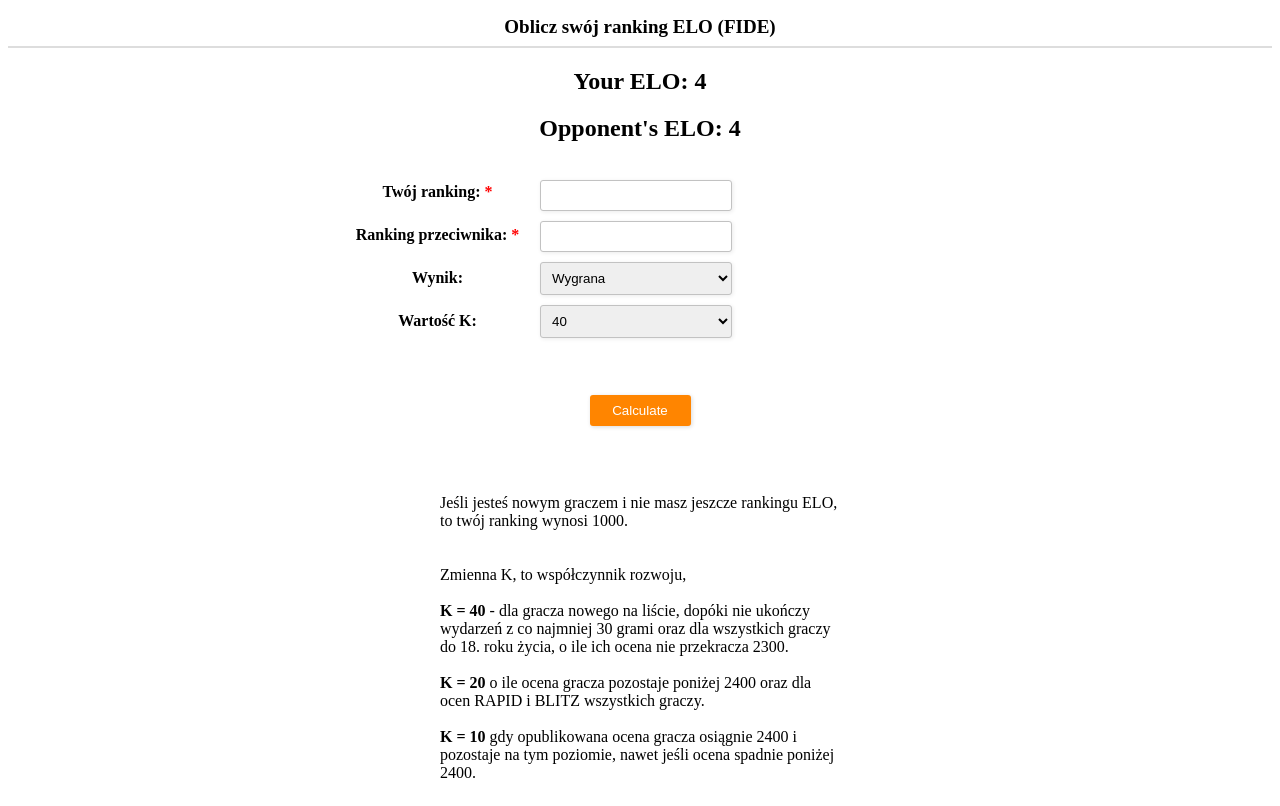
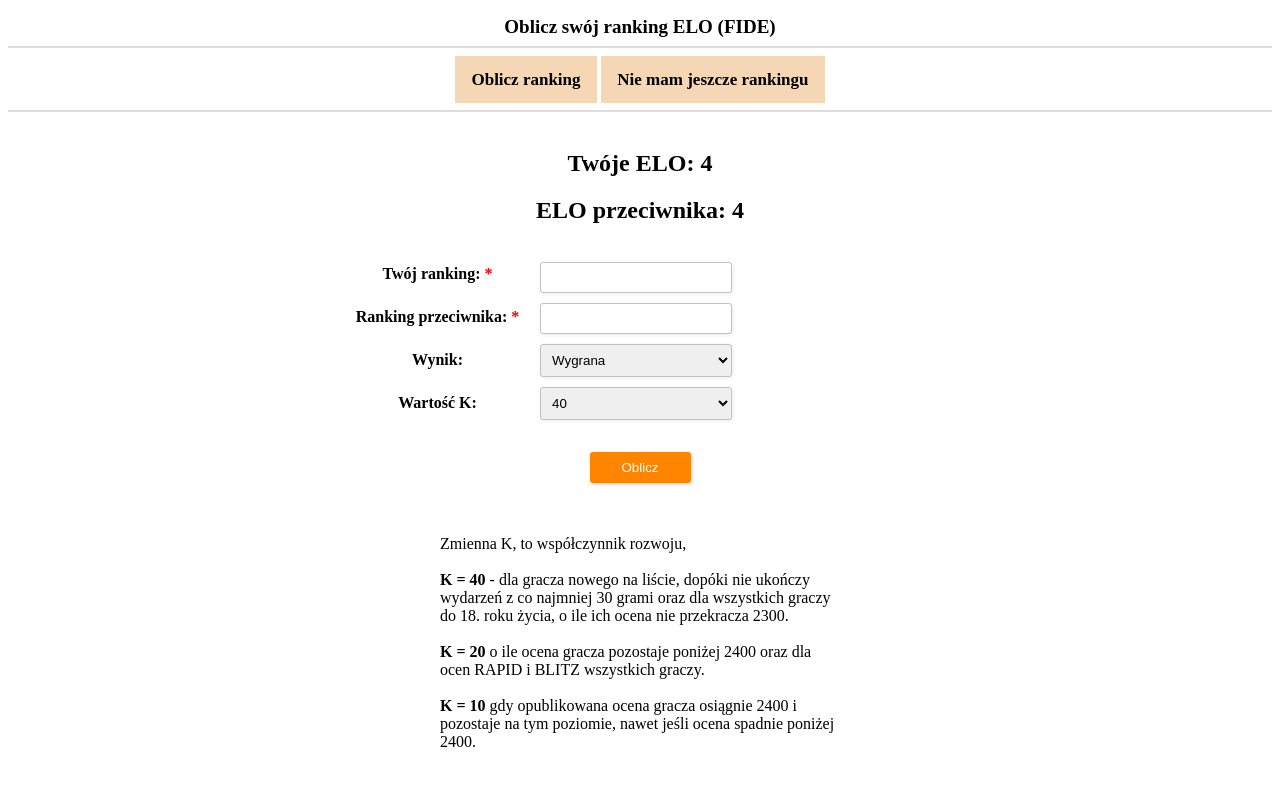
Before and after one commit to Jerzy9/FIDE-rating, a Flask app: template templates/index.html in a window 1280 px wide. After the commit the page ends 747 px from the top, so only its background shows below. Run offline with Flask 2, Linux system fonts and the light colour scheme; the template is opened without the code that fills it: most values are stand-ins (such as "Sample title", 1, 10 or a date in 2020).

Commit message:
initial ranking calc

```diff
--- a/main.py
+++ b/main.py
@@ -24,12 +24,37 @@ def calculate():
                                opponents_new_rating="błąd")
 
     yours_new_rating, opponents_new_rating = \
-        fide.EloRating(your_rating, opponents_rating, K, score)
+        fide.rating(your_rating, opponents_rating, K, score)
 
     return render_template("index.html",
                            yours_new_rating=yours_new_rating,
                            opponents_new_rating=opponents_new_rating)
 
 
+@app.route("/initial")
+def initial():
+    return render_template("initial.html")
+
+
+@app.route("/initial", methods=["POST"])
+def initial_calculate():
+    calculations, initial_ranking = 0, 0
+    try:
+        avg_rating = float(request.form["avg_rating"])
+        score = float(request.form["score"])
+        n = float(request.form["n"])
+        if score > n or n < 5:
+            raise Exception()
+
+    except:
+        return render_template("initial.html",
+                               initial_ranking="",
+                               calculations="błąd")
+
+    initial_ranking, calculations = fide.initial_rating(avg_rating, score, n)
+
+    return render_template("initial.html", initial_ranking=initial_ranking, calculations=calculations)
+
+
 if __name__ == "__main__":
     app.run(debug=True)
--- a/static/css/style.css
+++ b/static/css/style.css
@@ -33,16 +33,15 @@ margin-top:3px;
     width:400px;
 }
 
-
 .form-style-2-heading{
 	font-weight: bold;
 	border-bottom: 2px solid #ddd;
-	margin-bottom: 20px;
+
 	font-size: 19px;
 	padding: 8px;
 }
 .form-style-2 label{
-	margin: 0px 0px 15px 0px;
+	margin: 0px 0px 0px 0px;
 }
 .form-style-2 label > span{
 	width: 100px;
@@ -97,11 +96,34 @@ margin-top:3px;
 	-webkit-border-radius: 3px;
 	-moz-border-radius: 3px;
 	width: 101px;
-	margin-top:10px;
 }
 .form-style-2 input[type=submit]:hover,
 .form-style-2 input[type=button]:hover{
 	background: #EA7B00;
-	color: #fff;
 }
+
+/* Add a black background color to the top navigation */
+.topnav {
+  overflow: hidden;
+  font-weight: bold;
+  border-bottom: 2px solid #ddd;
+  font-size: 19px;
+  padding: 20px;
+}
+
+/* Style the links inside the navigation bar */
+.topnav a {
+  color: #000;
+  text-align: center;
+  padding: 14px 16px;
+  text-decoration: none;
+  font-size: 17px;
+  background-color: #f5d6b5;
+}
+
+/* Change the color of links on hover */
+.topnav a:hover {
+  background-color: #ffab4f;
+}
+
 </style>
--- a/templates/index.html
+++ b/templates/index.html
@@ -1,15 +1,9 @@
-<html>
+{% extends "main.html" %}
+{% block title %}Calculate rating {% endblock %}
+{% block content %}
 
-<head>
-    <title>FIDE Calc</title>
-    <link rel="stylesheet" href="static/css/style.css">
-</head>
-<body>
-<center>
-<div class="form-style-2">
-<div class="form-style-2-heading">Oblicz swój ranking ELO (FIDE)</div>
-    <h2>Your ELO: {{yours_new_rating}}</h2>
-    <h2>Opponent's ELO: {{opponents_new_rating}}</h2>
+    <h2>Twóje ELO: {{yours_new_rating}}</h2>
+    <h2>ELO przeciwnika: {{opponents_new_rating}}</h2>
     <br>
 
 <form action="/calculate" method="post">
@@ -30,8 +24,8 @@
     </div>
 
     <div class="column" style="width:400px;">
-        <input type="text" class="input-field" name="your_rating" value="" />
-        <input type="text" class="input-field" name="opponents_rating" value="" />
+        <input type="number" class="input-field" name="your_rating" value="" min="1000" max="3000"/>
+        <input type="number" class="input-field" name="opponents_rating" value="" min="1000" max="3000" />
        <select name="score" class="select-field">
             <option value="1">Wygrana</option>
             <option value="0.5">Remis</option>
@@ -45,14 +39,12 @@
         </select>
     </div>
     <div>
-        <input type="submit" value="Calculate" />
+        <input type="submit" value="Oblicz" />
     </div>
 </form>
     <br><br>
     <div class="text-area">
-        <p>Jeśli jesteś nowym graczem i nie masz jeszcze rankingu ELO,<br>
-            to twój ranking wynosi 1000.<br> <br> <br>
-
+        <p>
             Zmienna K, to współczynnik rozwoju,<br><br>
             <b>K = 40 </b>- dla gracza nowego na liście, dopóki nie ukończy wydarzeń z co najmniej 30 grami
             oraz dla wszystkich graczy do 18. roku życia, o ile ich ocena nie przekracza 2300.<br><br>
@@ -62,7 +54,5 @@
             i pozostaje na tym poziomie, nawet jeśli ocena spadnie poniżej 2400.<br>
         </p>
     </div>
-</div>
-</center>
-</body>
-</html>
+
+{% endblock %}
--- /dev/null
+++ b/templates/main.html
@@ -0,0 +1,23 @@
+<!DOCTYPE html>
+<html lang="en">
+<head>
+    <meta charset="UTF-8">
+    <title> {% block title %}{% endblock %} </title>
+    <link rel="stylesheet" href="static/css/style.css">
+</head>
+<body>
+    <center>
+        <div class="form-style-2">
+            <div class="form-style-2-heading">Oblicz swój ranking ELO (FIDE)</div>
+            <div class="topnav" class="form-style-2-heading">
+                <a href="/">Oblicz ranking</a>
+                <a href="/initial">Nie mam jeszcze rankingu</a>
+            </div>
+            <br>
+                {% block content %}
+
+                {% endblock %}
+        </div>
+    </center>
+</body>
+</html>
```
Also changed, not shown: fide.py (+39 -3 lines), templates/initial.html (added, +52 -0 lines).
